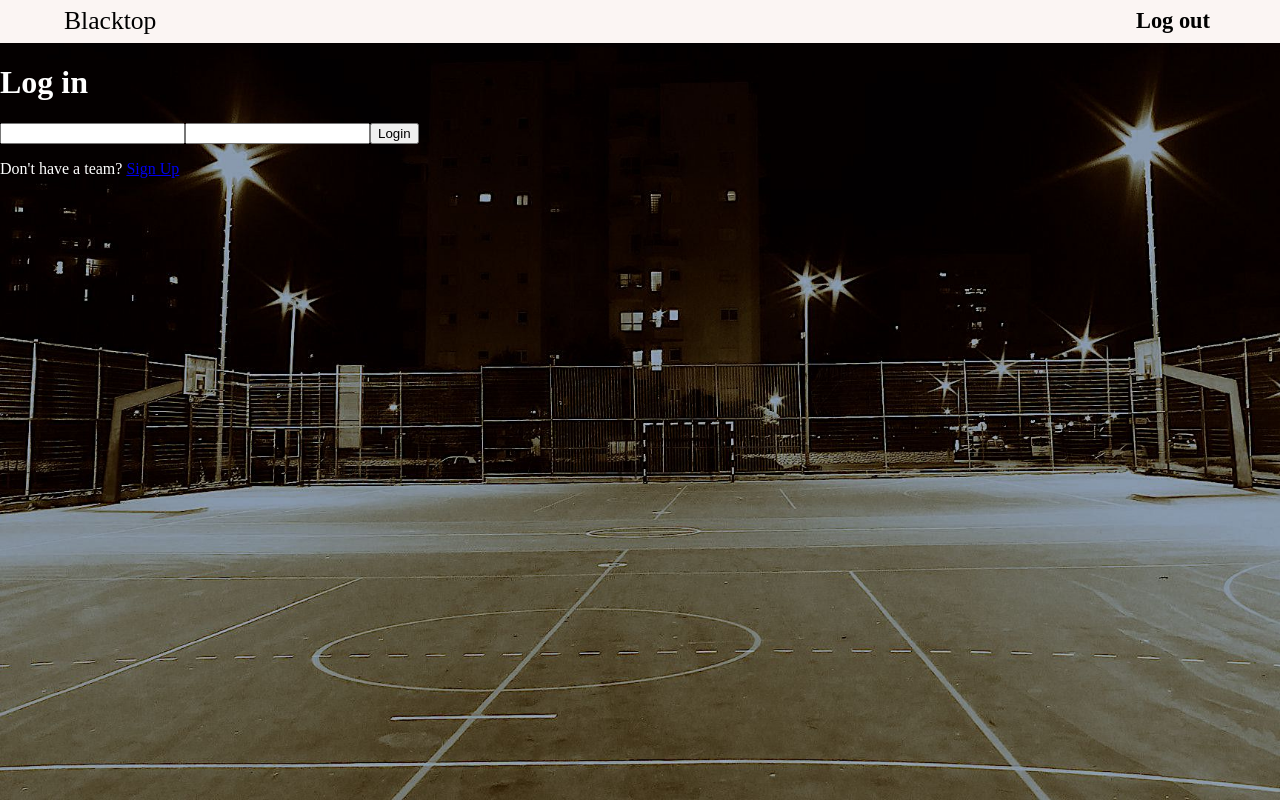
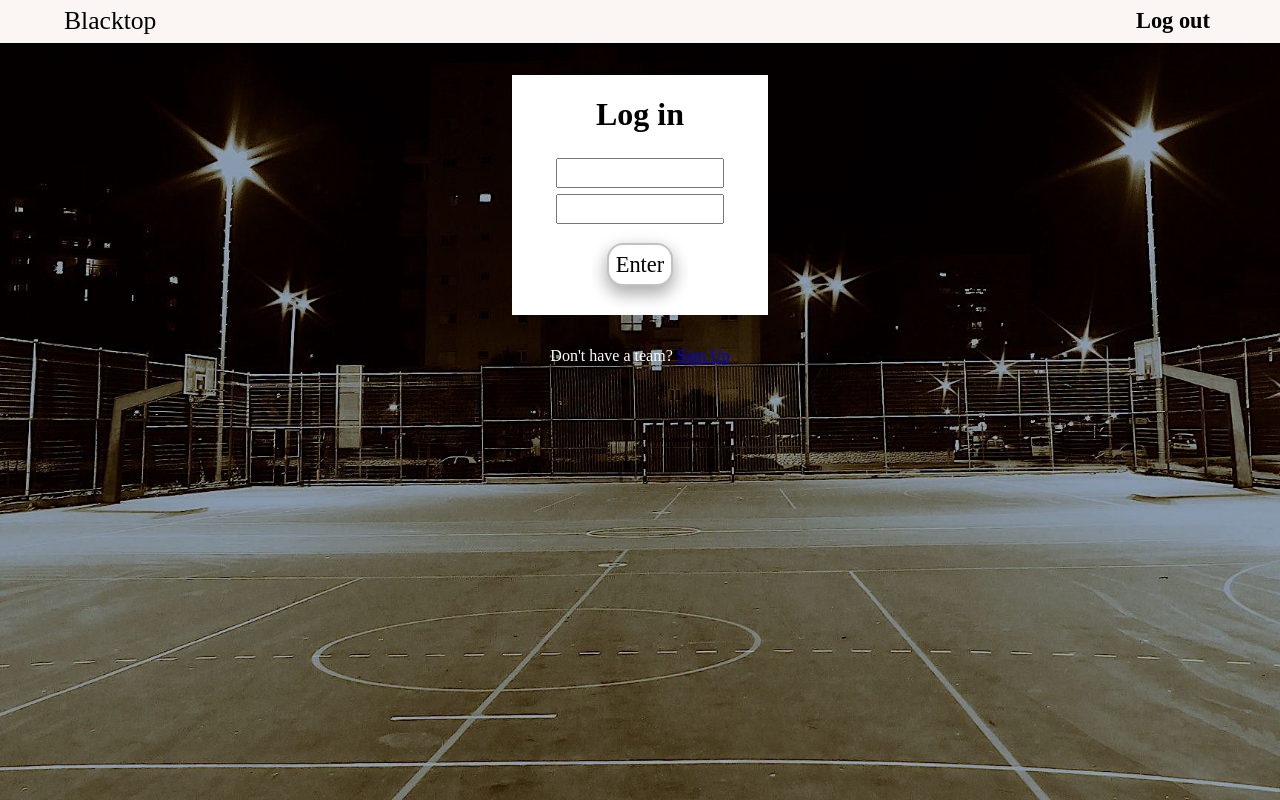
Before and after one commit to vladkim91/blacktop_basketball_arena, a Vue app in the folder blacktop_arena/client/: page /login in a window 1280 px wide. Built offline with nearby package versions, Linux system fonts and the light colour scheme; no server answers.

Commit message:
readme updated

```diff
--- a/blacktop_arena/client/src/views/Home.vue
+++ b/blacktop_arena/client/src/views/Home.vue
@@ -8,7 +8,7 @@
         v-for="squad in squads"
         :key="squad.id"
       >
-        <h3>{{ squad.team_name }}</h3>
+        <h3 class="team-name">{{ squad.team_name }}</h3>
       </div>
     </div>
     <div class="navigation">
@@ -159,6 +159,9 @@ export default {
   transition: 0.35s ease-out;
 }
 
+.team-name {
+  font-family: 'Share';
+}
 .draft:hover,
 .players:hover,
 .about:hover {
--- a/blacktop_arena/client/src/views/Login.vue
+++ b/blacktop_arena/client/src/views/Login.vue
@@ -1,11 +1,10 @@
 <template>
   <div class="log-in">
-    <h1>Log in</h1>
-
     <form>
+      <h1>Log in</h1>
       <input type="team_name" name="team_name" v-model="team_name" />
       <input type="password" name="password" v-model="password" />
-      <button @click="submitForm" type="submit">Login</button>
+      <button @click="submitForm" type="submit">Enter</button>
     </form>
     <p>Don't have a team? <router-link to="/signup">Sign Up</router-link></p>
   </div>
@@ -34,9 +33,48 @@ export default {
         'setTeam',
         JSON.parse(localStorage.getItem('team_name'))
       );
-      this.$store.commit('setLoggedIn', true)
+      this.$store.commit('setLoggedIn', true);
       this.$router.push('/home');
     }
   }
 };
 </script>
+
+<style scoped>
+form {
+  background-color: white;
+  text-align: center;
+  width: 20%;
+  display: flex;
+  flex-direction: column;
+  align-items: center;
+  margin: 2rem auto;
+  height: 15rem;
+}
+h1 {
+  color: black;
+  font-family: 'Share';
+}
+input {
+  margin: 0.2rem 5rem;
+  width: 10rem;
+  height: 1.5rem;
+}
+
+button {
+  background-color: #555555;
+  box-shadow: 0 8px 16px 0 rgba(0, 0, 0, 0.2), 0 6px 20px 0 rgba(0, 0, 0, 0.19);
+  background-color: white;
+  color: black;
+  border: 2px solid #c2c2c2; /* Green */
+  font-size: 1.4rem;
+  font-family: 'Share';
+  padding: .4rem;
+  border-radius: 1rem;
+  margin-top:1rem;
+}
+p {
+  text-align: center;
+}
+
+</style>
--- a/blacktop_arena/client/src/views/SignUp.vue
+++ b/blacktop_arena/client/src/views/SignUp.vue
@@ -1,8 +1,9 @@
 <template>
   <div class="signup">
-    <h1>Sign Up</h1>
+
 
     <form>
+        <h1>Sign Up</h1>
       <input
         placeholder="Team Name"
         type="team_name"
@@ -43,3 +44,41 @@ export default {
   }
 };
 </script>
+
+<style scoped>
+form {
+  background-color: white;
+  text-align: center;
+  width: 20%;
+  display: flex;
+  flex-direction: column;
+  align-items: center;
+  margin: 2rem auto;
+  height: 15rem;
+}
+h1 {
+  color: black;
+  font-family: 'Share';
+}
+input {
+  margin: 0.2rem 5rem;
+  width: 10rem;
+  height: 1.5rem;
+}
+
+button {
+  background-color: #555555;
+  box-shadow: 0 8px 16px 0 rgba(0, 0, 0, 0.2), 0 6px 20px 0 rgba(0, 0, 0, 0.19);
+  background-color: white;
+  color: black;
+  border: 2px solid #c2c2c2; /* Green */
+  font-size: 1.4rem;
+  font-family: 'Share';
+  padding: 0.4rem;
+  border-radius: 1rem;
+   margin-top:1rem;
+}
+p {
+  text-align: center;
+}
+</style>
```
